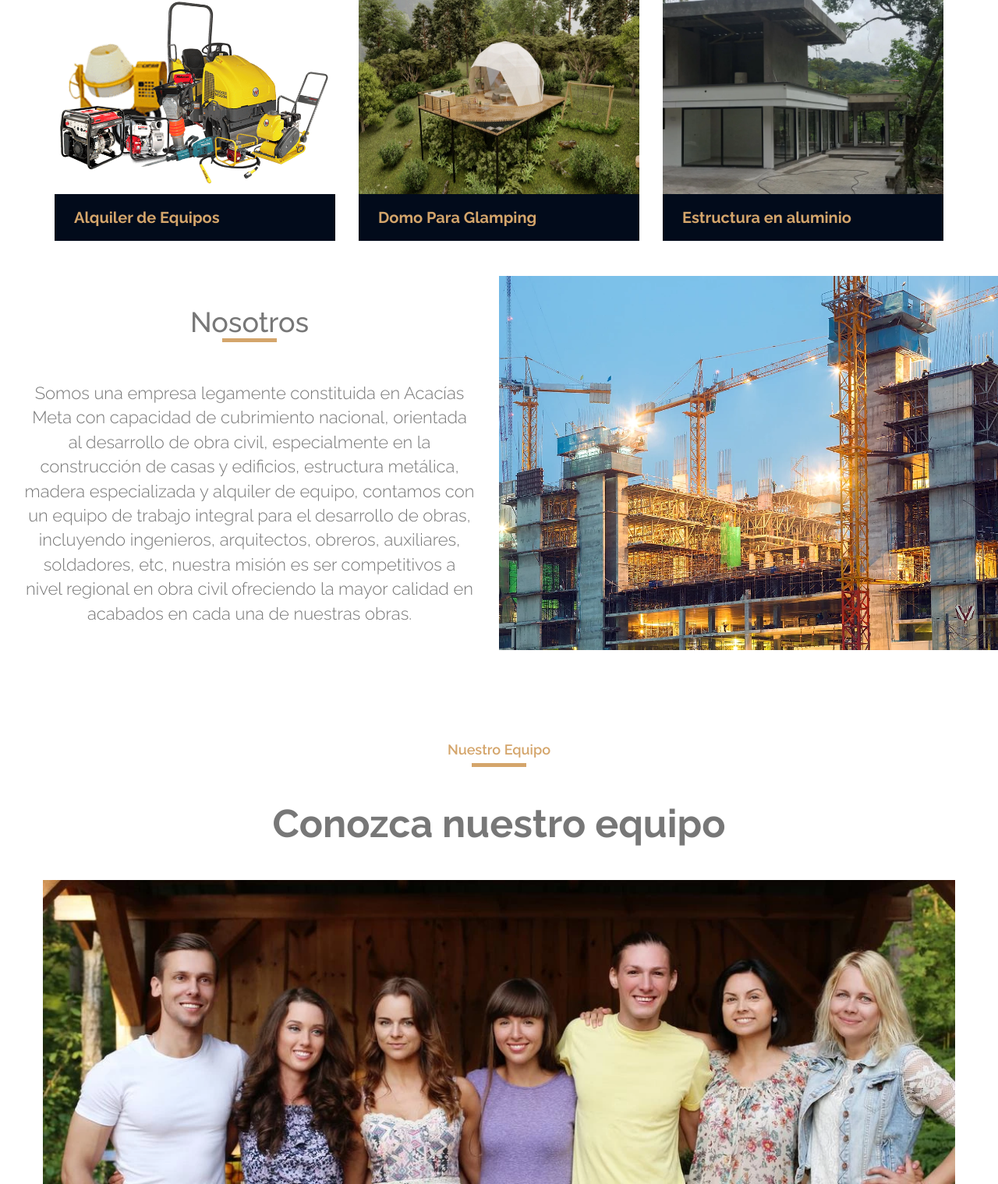
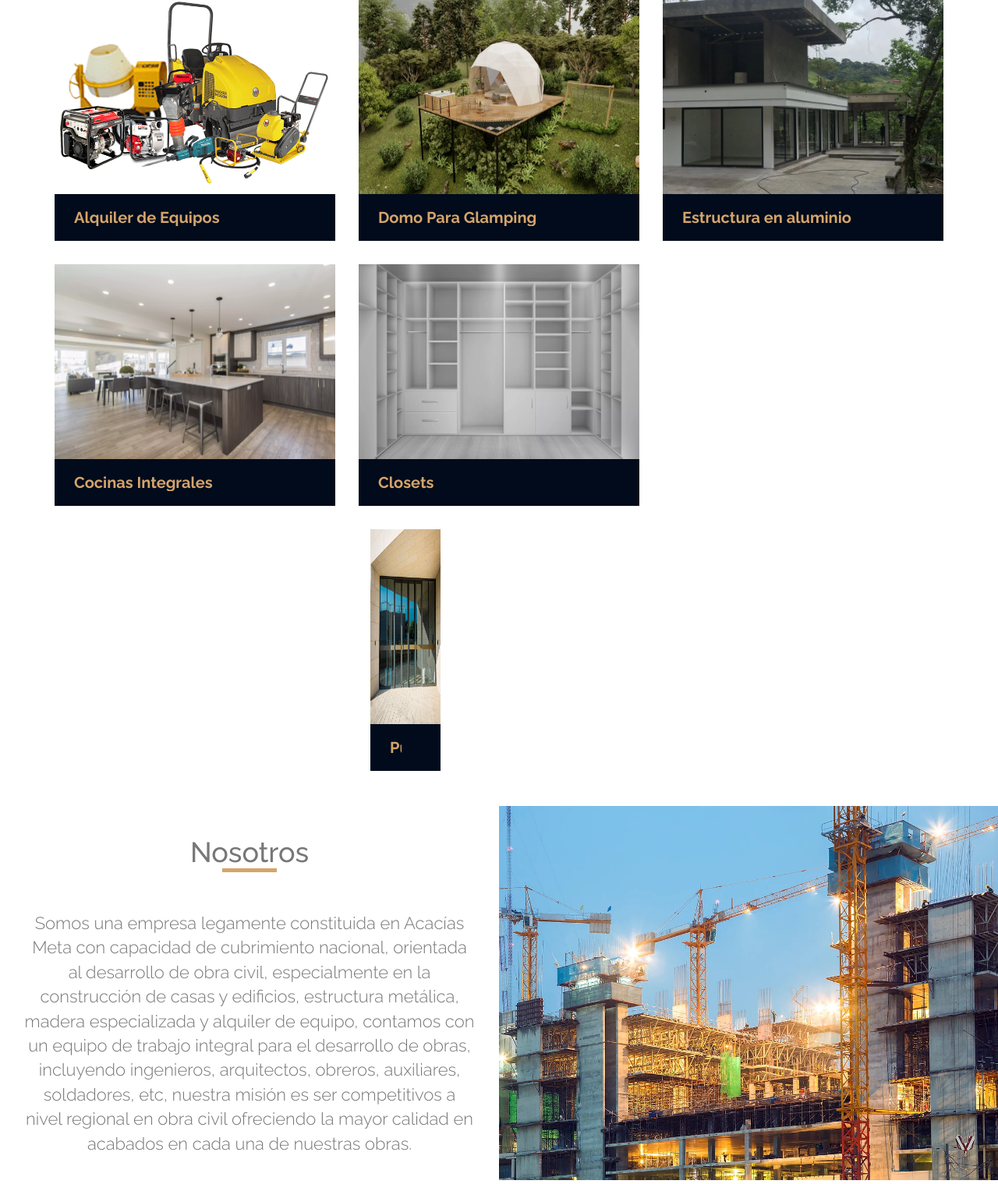
Before and after one commit to SantiagoRS26/ProinMad, a PHP site: page / in a window 1280 px wide. Shown: the part 1327-2846 px from the top of the page at 78% size. Run offline with PHP 8.4, Linux system fonts and the light colour scheme; some libraries are stand-ins or nearby versions.

Commit message:
Mas servicios

```diff
--- a/css/style.css
+++ b/css/style.css
@@ -8,6 +8,14 @@ html {
 	width: 100% !important;
 	height: 100% !important;
 }
+
+input[type=number]::-webkit-inner-spin-button,
+input[type=number]::-webkit-outer-spin-button {
+  -webkit-appearance: none;
+  margin: 0;
+}
+
+input[type=number] { -moz-appearance:textfield; }
 
 p {
 	font-size: 16px;
--- a/index.html
+++ b/index.html
@@ -183,6 +183,50 @@
               </div>
             </div>
           </div>
+          <div class="col-lg-4">
+            <div class="service-item">
+              <div class="service-img">
+                <img src="/media/servicioCocina.webp" alt="Cocinas Integrales">
+                <div class="service-overlay">
+                  <p>
+                    Lorem ipsum dolor sit amet consectetur adipisicing elit. Omnis quam aut recusandae, quis deleniti aliquam quo sequi sint expedita? Voluptates aliquid sapiente repudiandae beatae repellendus nostrum saepe perspiciatis veritatis nulla.
+                  </p>
+                </div>
+              </div>
+              <div class="service-text">
+                <h3>Cocinas Integrales</h3>
+              </div>
+            </div>
+          </div>
+          <div class="col-lg-4">
+            <div class="service-item">
+              <div class="service-img">
+                <img src="/media/serviceCloset.webp" alt="Closets">
+                <div class="service-overlay">
+                  <p>
+                    Lorem ipsum dolor sit amet consectetur adipisicing elit. Omnis quam aut recusandae, quis deleniti aliquam quo sequi sint expedita? Voluptates aliquid sapiente repudiandae beatae repellendus nostrum saepe perspiciatis veritatis nulla.
+                  </p>
+                </div>
+              </div>
+              <div class="service-text">
+                <h3>Closets</h3>
+              </div>
+            </div>
+            <div class="col-lg-4">
+              <div class="service-item">
+                <div class="service-img">
+                  <img src="/media/servicioPuertas.webp" alt="Puertas">
+                  <div class="service-overlay">
+                    <p>
+                      Lorem ipsum dolor sit amet consectetur adipisicing elit. Omnis quam aut recusandae, quis deleniti aliquam quo sequi sint expedita? Voluptates aliquid sapiente repudiandae beatae repellendus nostrum saepe perspiciatis veritatis nulla.
+                    </p>
+                  </div>
+                </div>
+                <div class="service-text">
+                  <h3>Puertas</h3>
+                </div>
+              </div>
+          </div>
         </div>
       </div>
     </div>
@@ -229,9 +273,8 @@
               </div>
               <div class="team-social">
                 <a class="social-tw" href=""><i class="fab fa-twitter"></i></a>
-                <a class="social-fb" href=""><i class="fab fa-facebook-f"></i></a>
-                <a class="social-li" href=""><i class="fab fa-linkedin-in"></i></a>
-                <a class="social-in" href=""><i class="fab fa-instagram"></i></a>
+                <a class="social-fb" href="https://www.facebook.com/proinmadsas"><i class="fab fa-facebook-f"></i></a>
+                <a class="social-in" href="https://www.instagram.com/proinmad_sas/"><i class="fab fa-instagram"></i></a>
               </div>
             </div>
           </div>
@@ -271,6 +314,13 @@
               <div class="form-group">
                 <input type="email" id="email" class="form-control" placeholder="Correo" required="required"
                   name="email">
+                <p class="help-block text-danger"></p>
+              </div>
+            </div>
+            <div class="col-md-12">
+              <div class="form-group">
+                <input type="number" id="phone" class="form-control" placeholder="Teléfono" required="required"
+                  name="phone">
                 <p class="help-block text-danger"></p>
               </div>
             </div>
@@ -317,9 +367,9 @@
       <div class="col-md-8 col-md-offset-2">
         <div class="social">
           <ul>
-            <li><a href="#"><i class="fab fa-facebook-f"></i></a></li>
+            <li><a href="https://www.facebook.com/proinmadsas"><i class="fab fa-facebook-f"></i></a></li>
             <li><a href="#"><i class="fab fa-twitter"></i></a></li>
-            <li><a href="#"><i class="fab fa-instagram"></i></a></li>
+            <li><a href="https://www.instagram.com/proinmad_sas/"><i class="fab fa-instagram"></i></a></li>
           </ul>
         </div>
         <p>&copy; 2022 ProInMad. Todos los derechos reservados.</p>
--- a/js/contact_me.js
+++ b/js/contact_me.js
@@ -11,6 +11,7 @@ $(function() {
             // obtener valores del formulario
             var name = $("input#name").val();
             var email = $("input#email").val();
+            var phone = $("input#phone").val();
             var message = $("textarea#message").val();
             var firstName = name; // Para mensaje de éxito/fracaso
             // Compruebe si hay espacios en blanco en el nombre para el mensaje de éxito/fallo
@@ -23,6 +24,7 @@ $(function() {
                 data: {
                     name: name,
                     email: email,
+                    phone: phone,
                     message: message
                 },
                 cache: false,
--- a/mail/contact_me.php
+++ b/mail/contact_me.php
@@ -13,6 +13,7 @@ if(empty($_POST['name'])  		||
 $name = $_POST['name'];
 $email_address = $_POST['email'];
 $message = $_POST['message'];
+$phone = $_POST['phone'];
 
 
 require '../vendor/autoload.php';
@@ -35,6 +36,7 @@ $api->setLogger(new CurlLogger());
 
 $user_data = (new UserData())
     ->setEmails(array($email_address))
+    ->setPhones(array($phone))
     // It is recommended to send Client IP and User Agent for Conversions API Events.
     ->setClientIpAddress($_SERVER['REMOTE_ADDR'])
     ->setClientUserAgent($_SERVER['HTTP_USER_AGENT'])
```
Also changed, not shown: media/serviceCloset.webp (added), media/servicioCocina.webp (added), media/servicioPuertas.webp (added), 1 other file.
